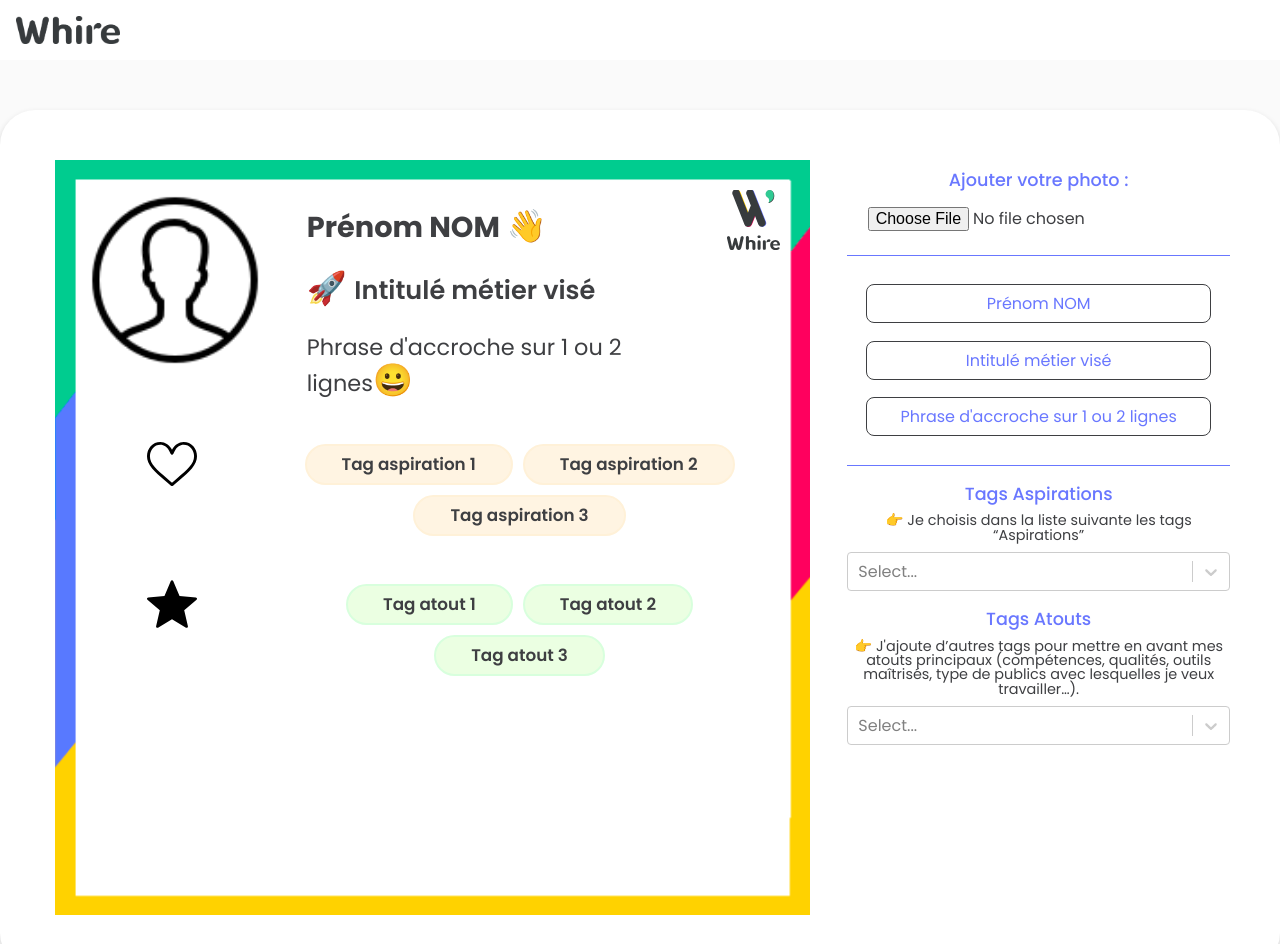
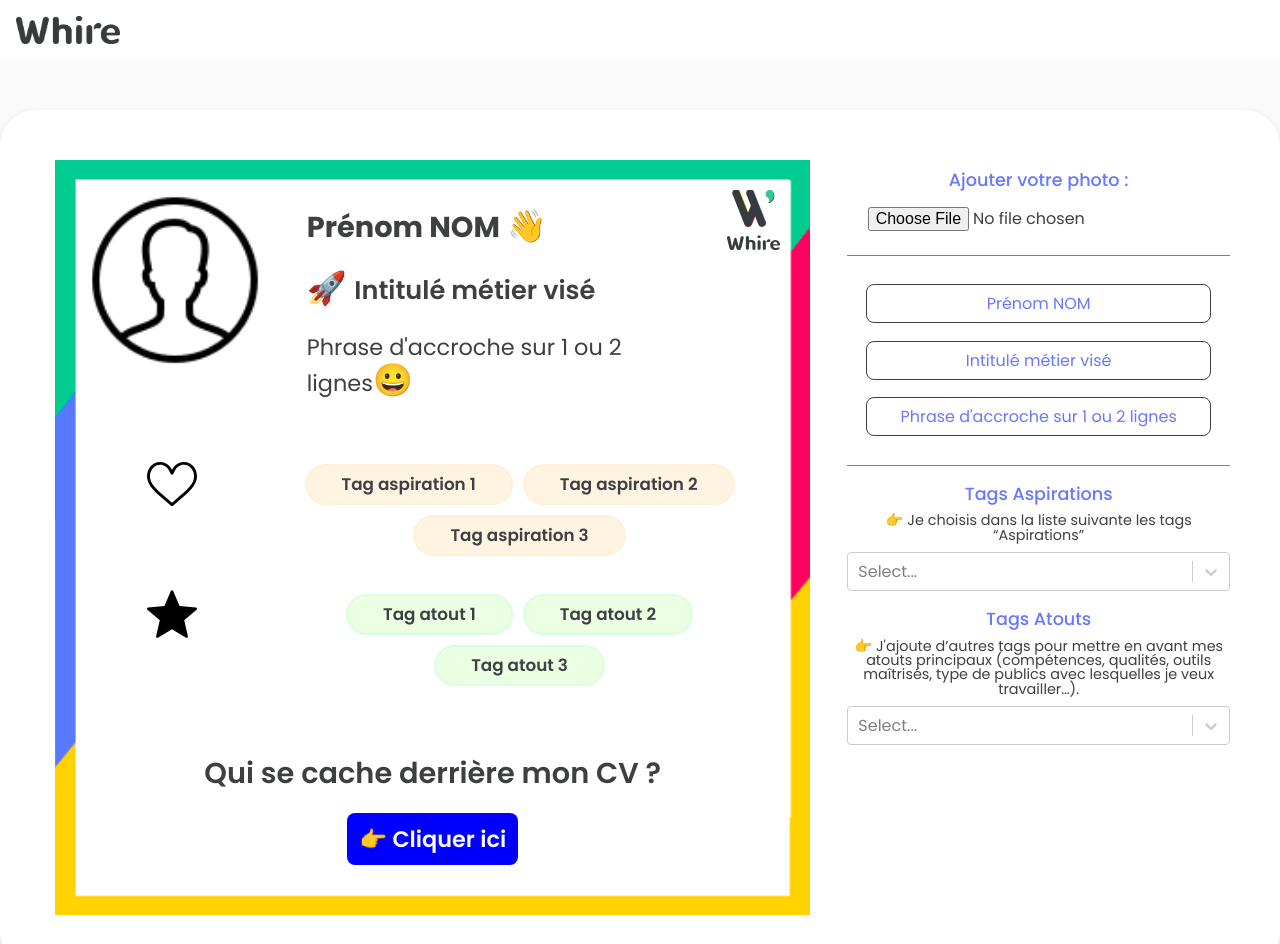
Before and after one commit to Cdric-art/card-whire, a React (Vite) app: page /card in a window 1280 px wide. Shown: the top 944 px of the page. Built offline with nearby package versions, Linux system fonts and the light colour scheme.

Commit message:
Feat: Integration card

```diff
--- a/package.json
+++ b/package.json
@@ -7,6 +7,7 @@
     "serve": "vite preview"
   },
   "dependencies": {
+    "prop-types": "^15.7.2",
     "react": "^17.0.0",
     "react-dom": "^17.0.0",
     "react-router-dom": "^5.2.0",
--- a/src/components/modules/ListTags.jsx
+++ b/src/components/modules/ListTags.jsx
@@ -1,4 +1,5 @@
 import React from 'react';
+import PropTypes from 'prop-types';
 
 const ListTags = ({ label, tags, style }) => {
     return <ul>
@@ -12,4 +13,10 @@ const ListTags = ({ label, tags, style }) => {
     </ul>
 };
 
+ListTags.prototypes = {
+    label: PropTypes.array.isRequired,
+    tags: PropTypes.array.isRequired,
+    style: PropTypes.string.isRequired
+}
+
 export default ListTags;
--- a/src/components/modules/SelectTagsAspi.jsx
+++ b/src/components/modules/SelectTagsAspi.jsx
@@ -1,4 +1,5 @@
 import React from 'react';
+import PropTypes from 'prop-types';
 
 import Select from 'react-select';
 import makeAnimated from 'react-select/animated';
@@ -24,6 +25,10 @@ export const SelectTagsAspi = ({ change }) => {
     />;
 };
 
+SelectTagsAspi.proptypes = {
+    change: PropTypes.func.isRequired
+}
+
 
 const optionsTagsAtout = [
     { value: 'Atout1', label: 'Atout1' },
@@ -43,3 +48,7 @@ export const SelectTagsAtout = ({ change }) => {
         onChange={change}
     />;
 };
+
+SelectTagsAtout.proptypes = {
+    change: PropTypes.func.isRequired
+}
--- a/src/components/pages/CreatedCard.jsx
+++ b/src/components/pages/CreatedCard.jsx
@@ -14,6 +14,8 @@ const CreatedCard = () => {
 
     const arrLabelTagsAtouts = ["Tag atout 1", "Tag atout 2", "Tag atout 3"]
     const [tagsAtouts, setTagsAtouts] = useState([])
+
+    const [url, setUrl] = useState('')
 
     return <div className="created-card">
         <div className="card">
@@ -46,6 +48,10 @@ const CreatedCard = () => {
                         </div>
                     </div>
                 </div>
+                <div className="footer-card">
+                    <p>Qui se cache derrière mon CV ?</p>
+                    <a href={url} target="_blank" rel="noopener">👉 Cliquer ici</a>
+                </div>
             </div>
         </div>
 
--- a/src/styles/pages/_createdCard.scss
+++ b/src/styles/pages/_createdCard.scss
@@ -37,6 +37,7 @@
 
   .title-card {
     margin-top: 30px;
+    margin-bottom: 20px;
 
     .name {
       font-weight: bold;
@@ -71,7 +72,26 @@
     justify-items: center;
     align-items: stretch;
     min-height: 110px;
+    margin-bottom: 20px;
+  }
+
+}
+.footer-card {
+  text-align: center;
+
+  p {
+    font-weight: 600;
+    font-size: 1.8rem;
+    padding: 10px 0;
     margin-bottom: 30px;
   }
 
+  a {
+    color: $bgLight;
+    font-weight: 600;
+    font-size: 1.4rem;
+    padding: 10px 12px;
+    background-color: #0000FF;
+    border-radius: 8px;
+  }
 }
```
Also changed, not shown: 1 other file (tests, documents, lock files or other folders).
